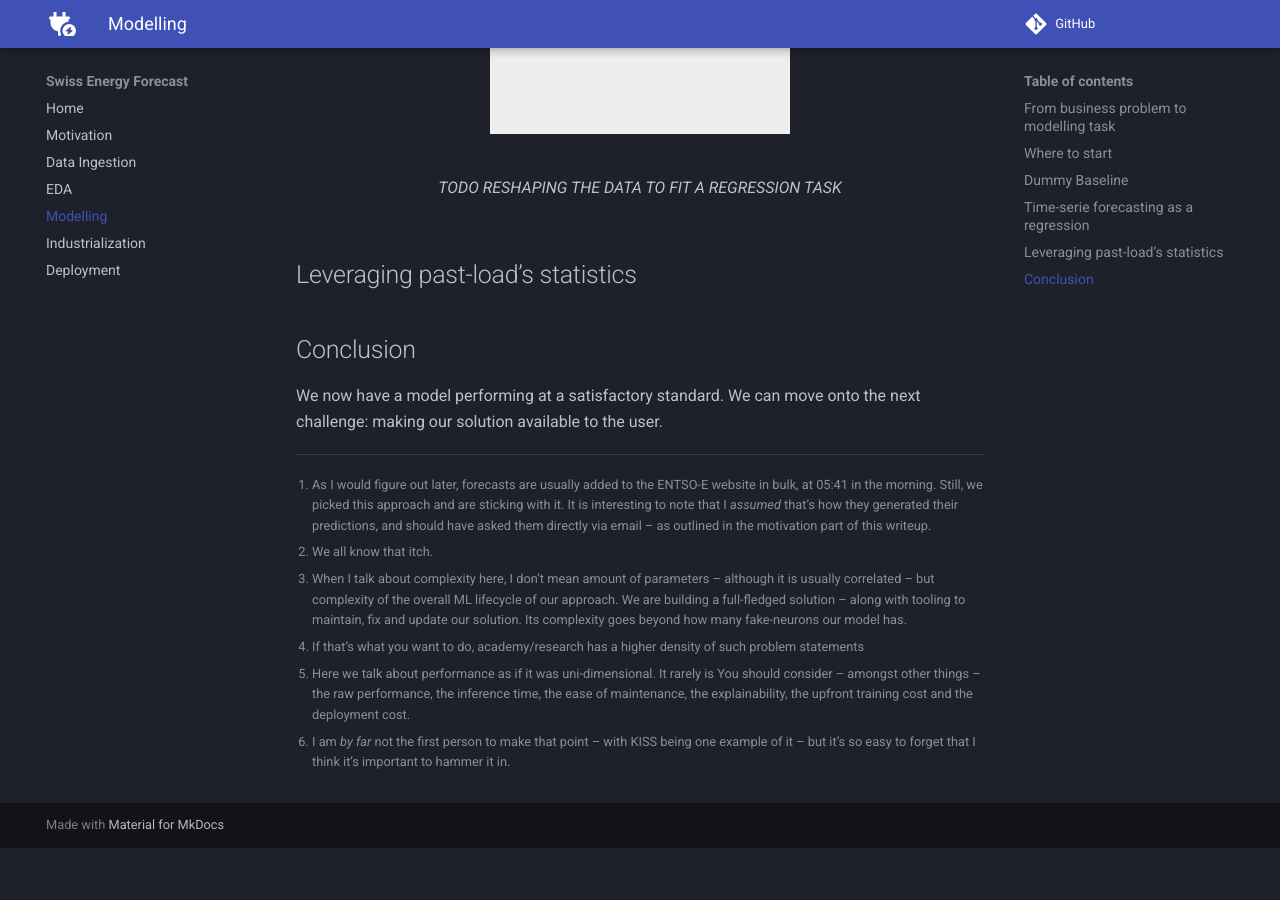
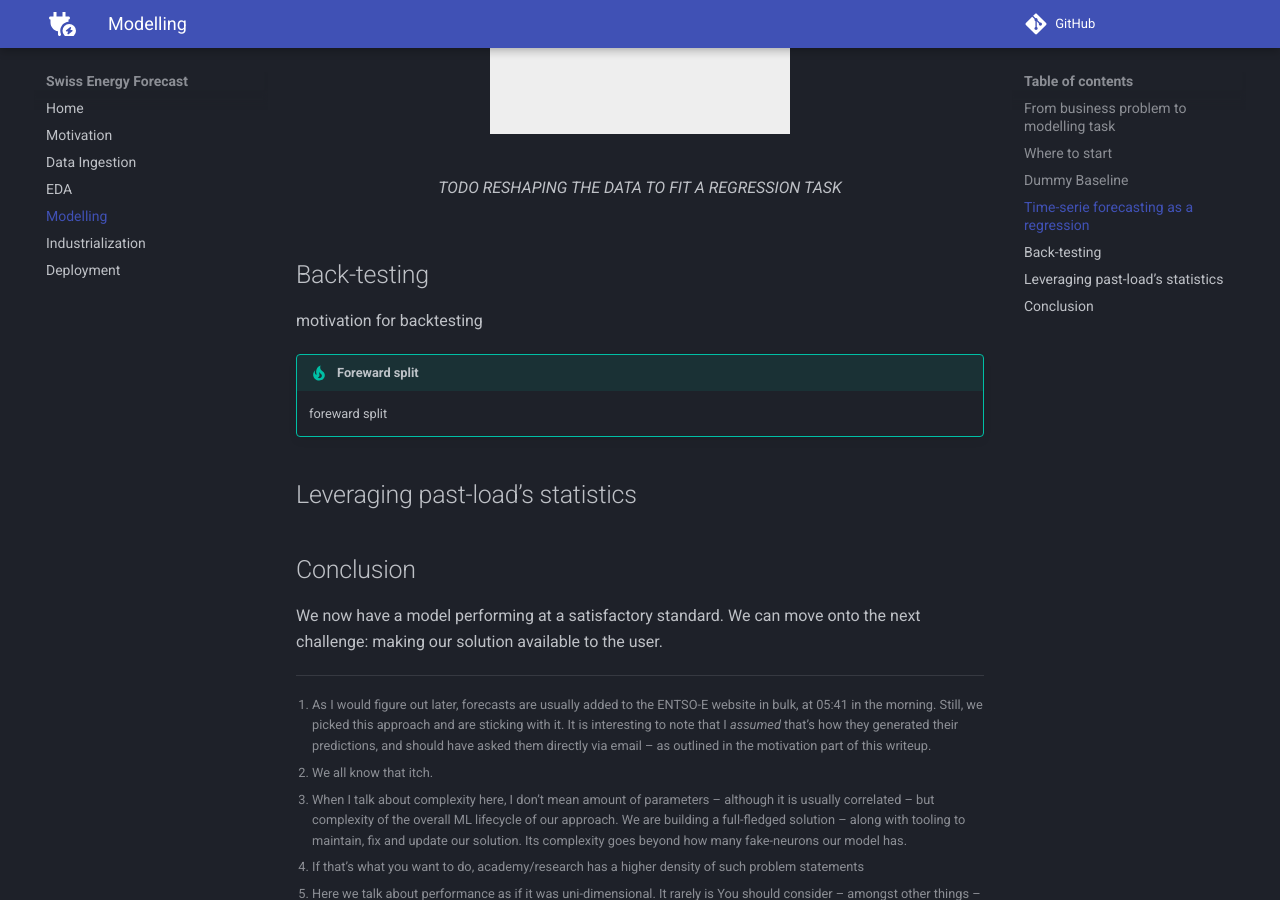
Before and after one commit to arthurgassner/swissenergy-frontend, an MkDocs documentation site: the page built from docs/modelling.md, in a window 1280 px wide and 900 px high, scrolled down 5017 px. Built offline with MkDocs 1.6.1 and Material for MkDocs 9.7.7, drawn with Linux system fonts in a browser that asks for light colours; a script that is not in the unit is left out; comment, search, counter and statistics services are not loaded; before the commit the page ends 5865 px from its top, so only the background shows below that.

Commit message:
Write up modelling section

```diff
--- a/docs/modelling.md
+++ b/docs/modelling.md
@@ -122,6 +122,13 @@ Now that we've talked extensively about model performances, let's move onto some
   <figcaption>TODO RESHAPING THE DATA TO FIT A REGRESSION TASK</figcaption>
 </figure>
 
+## Back-testing
+
+motivation for backtesting
+
+!!! tip "Foreward split"
+    foreward split
+
 ## Leveraging past-load's statistics
 
 ## Conclusion
```
